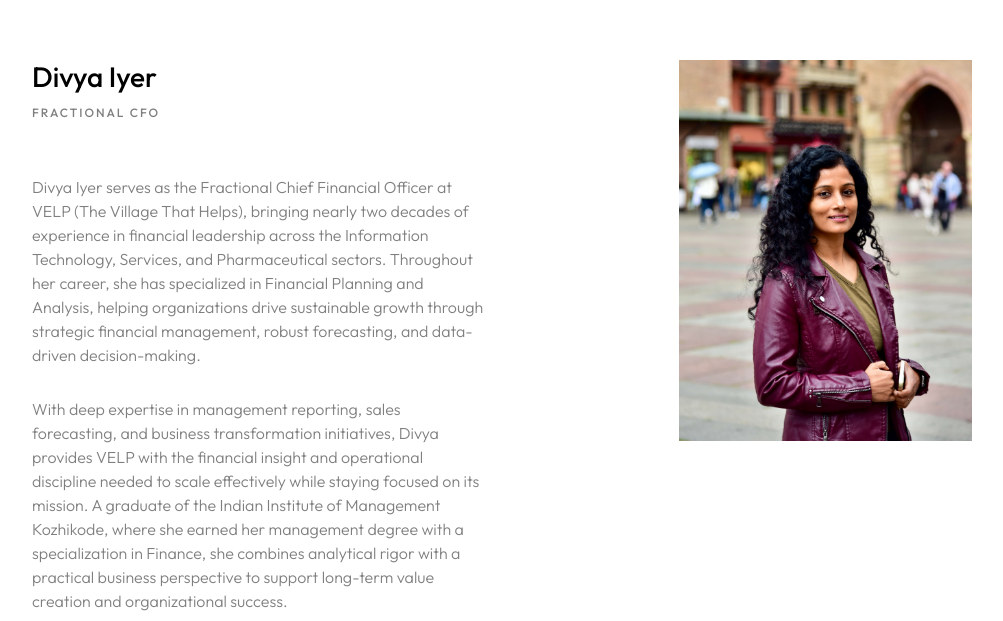
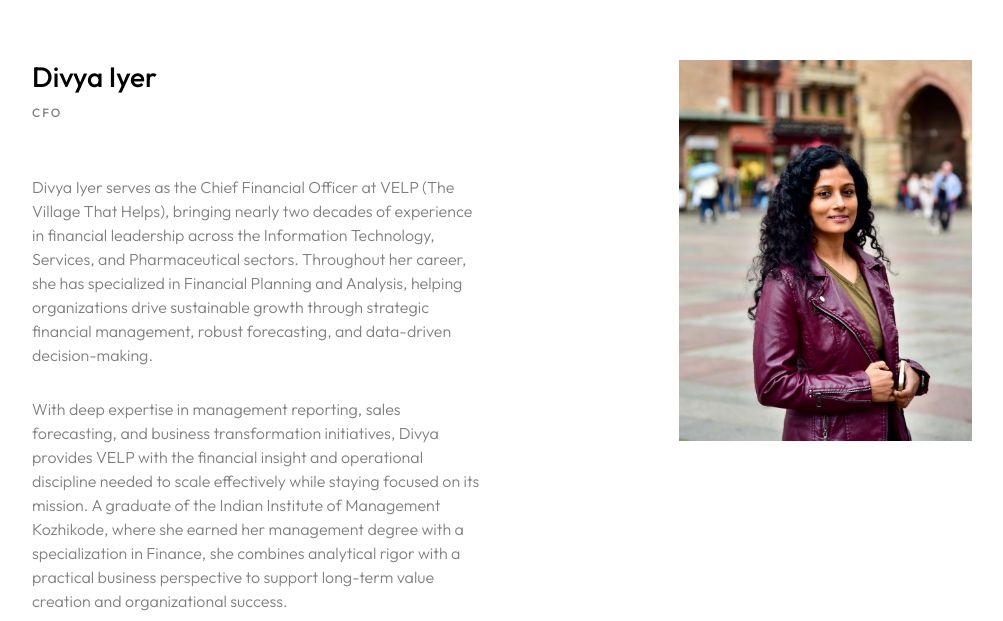
Before and after one commit to Gauravp15/velp-site, a website: page team.html in a window 1280 px wide. Shown: the part 1962-2583 px from the top of the page, without its empty margins (138-1141 px from the left). Drawn offline with Linux system fonts and the light colour scheme.

Commit message:
Updated text

```diff
--- a/team.html
+++ b/team.html
@@ -405,8 +405,8 @@
                             <div class="col-lg-6 mil-relative mil-mb-90">
 
                                 <h4 class="mil-mb-5">Divya Iyer</h4>
-                                <p class="mil-link mil-mb-50">Fractional CFO</p>
-                                <p class="mil-up mil-mb-30">Divya Iyer serves as the Fractional Chief Financial Officer at VELP (The Village That Helps), bringing nearly two decades of experience in financial leadership across the Information Technology, Services, and Pharmaceutical sectors. Throughout her career, she has specialized in Financial Planning and Analysis, helping organizations drive sustainable growth through strategic financial management, robust forecasting, and data-driven decision-making.</p>
+                                <p class="mil-link mil-mb-50">CFO</p>
+                                <p class="mil-up mil-mb-30">Divya Iyer serves as the Chief Financial Officer at VELP (The Village That Helps), bringing nearly two decades of experience in financial leadership across the Information Technology, Services, and Pharmaceutical sectors. Throughout her career, she has specialized in Financial Planning and Analysis, helping organizations drive sustainable growth through strategic financial management, robust forecasting, and data-driven decision-making.</p>
                                 <p class="mil-mb-30">With deep expertise in management reporting, sales forecasting, and business transformation initiatives, Divya provides VELP with the financial insight and operational discipline needed to scale effectively while staying focused on its mission. A graduate of the Indian Institute of Management Kozhikode, where she earned her management degree with a specialization in Finance, she combines analytical rigor with a practical business perspective to support long-term value creation and organizational success.</p>
                                 <ul class="mil-social-icons">
                                     <li><a data-no-swup href="https://www.linkedin.com/in/divya-iyer-50a53a2/" target="_blank" class="social-icon"> <i class="fab fa-linkedin-in"></i></a></li>
@@ -419,7 +419,7 @@
                                     <div class="mil-description">
                                         <div class="mil-secrc-text">
                                             <h5 class="mil-muted mil-mb-5">Divya Iyer</h5>
-                                            <p class="mil-link mil-light-soft mil-mb-10">Fractional CFO</p>
+                                            <p class="mil-link mil-light-soft mil-mb-10">CFO</p>
                                         </div>
                                     </div>
                                 </div>
```
